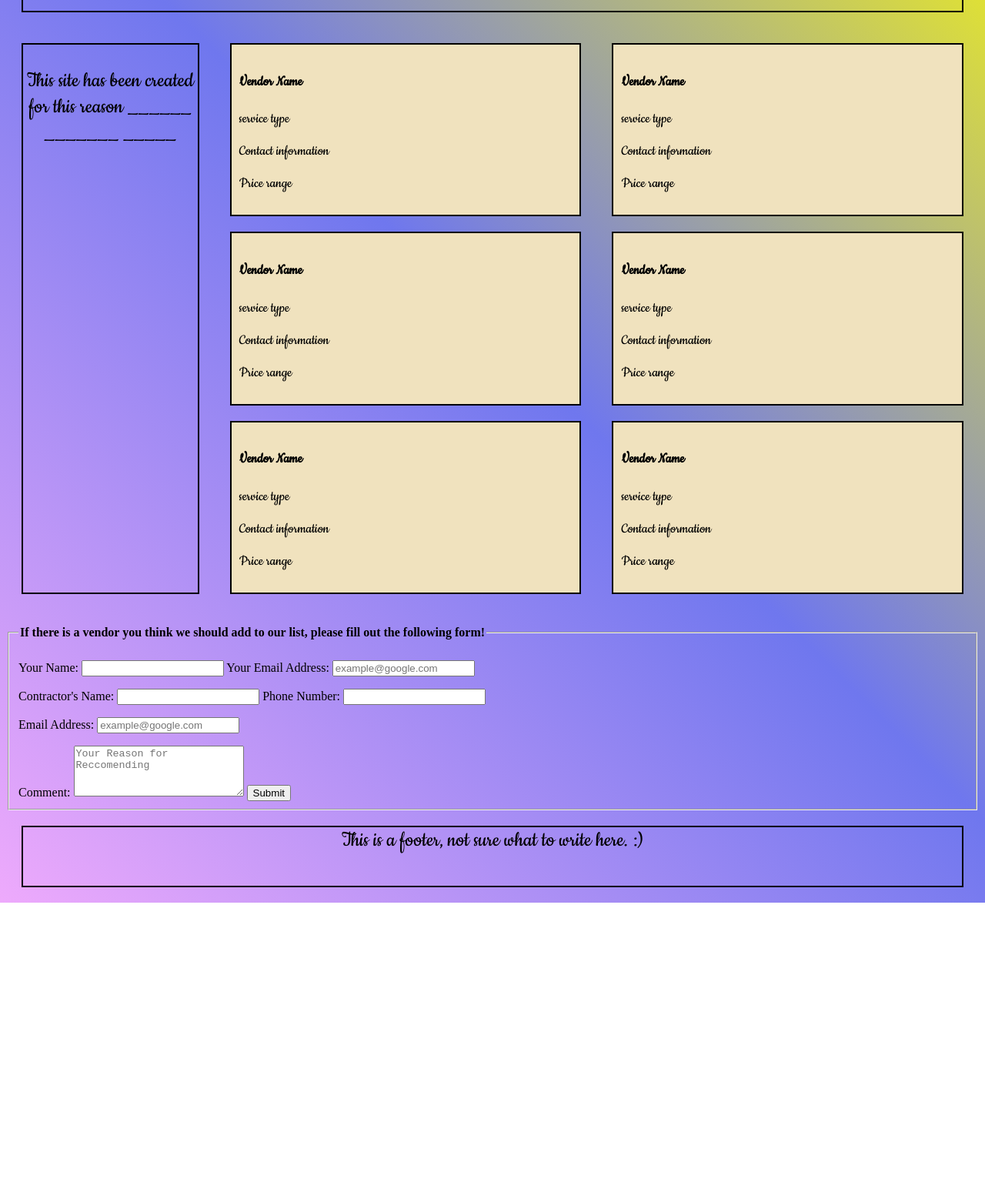
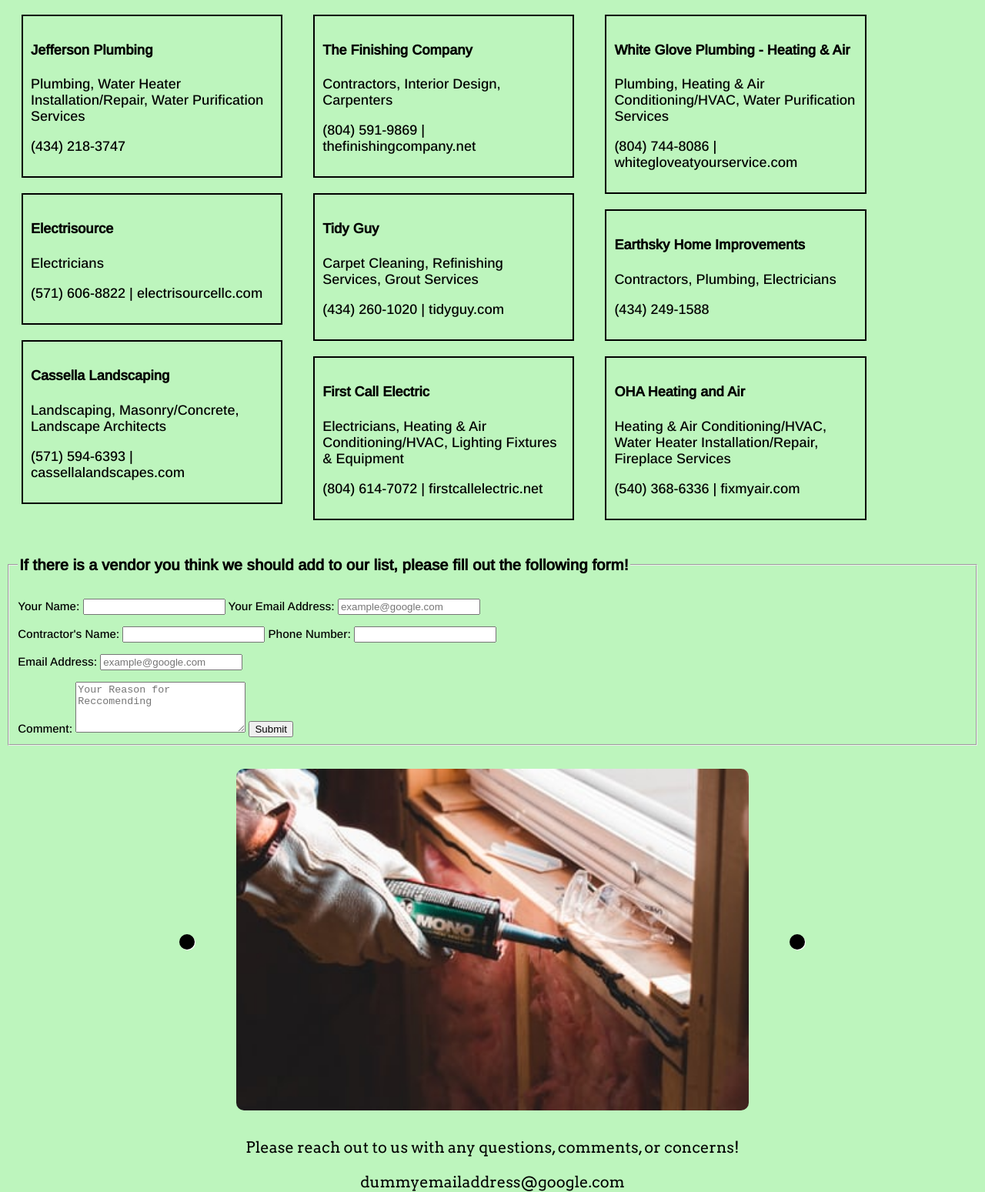
Before and after one commit to tchee9499/contractor_catalog, a plain HTML site: page index.html in a window 1280 px wide. Shown: the part 316-1865 px from the top of the page at 77% size. Before the commit the page ends 1489 px from the top, so only its background shows below. Drawn offline with nearby package versions, Linux system fonts and the light colour scheme.

Commit message:
worked on proj

```diff
--- a/app.js
+++ b/app.js
@@ -1,3 +1,15 @@
+const openButton = document.querySelector("#openModal")
+const modal = document.querySelector("#modal")
+const close = document.querySelector("#close")
+
+const openModal = () => {
+    modal.style.display = "block"
+}
+const closeModal = () => {
+    modal.style.display = "none"
+}
+openButton.addEventListener("click", openModal)
+close.addEventListener("click", closeModal)
 
 
 const scriptURL = "https://script.google.com/macros/s/AKfycbyt3YUU6fMV07Dj1tL-Xxwz6Bn4RHX8S9lzODgQozNLxk0M7epC/exec"
@@ -8,16 +20,40 @@ form.addEventListener('submit', (e) => {
     fetch(scriptURL, { method: 'POST', body: new FormData(form)})
         .then(response => console.log('Success!', response))
         .then(() => {
-            //This is where you write your code
             document.querySelector("#submitter").value = ""
             document.querySelector("#submitters-email").value = ""
             document.querySelector("#vendor-name").value = ""
             document.querySelector("#phone").value = ""
             document.querySelector("#email").value = ""
             document.querySelector("#comment").value = ""
-
-
-            //Do not alter below this line
         })
         .catch(error => console.error('Error!', error.message))
 })
+
+
+let currentImgIndex = 0
+const images = ["images/caulk.jpg", "images/map.jpg", "images/paint.jpg", "images/rr.jpg"]
+const mainImage = document.querySelector("#mainImage")
+const next = document.querySelector(".next")
+
+mainImage.setAttribute("src", images[currentImgIndex])
+
+next.addEventListener("click", () => {
+    if (currentImgIndex >= images.length - 1) {
+        currentImgIndex = 0
+    } else {
+        currentImgIndex += 1
+    }
+    mainImage.setAttribute("src", images[currentImgIndex])
+})
+
+const previous = document.querySelector(".prev")
+
+previous.addEventListener("click", () => {
+    if (currentImgIndex === 0) {
+        currentImgIndex = 3
+    } else {
+        currentImgIndex -= 1
+    }
+    mainImage.setAttribute("src", images[currentImgIndex])
+})
--- a/index.html
+++ b/index.html
@@ -8,60 +8,84 @@
     <link rel="stylesheet" href="./style.css">
     <link rel="preconnect" href="https://fonts.googleapis.com">
     <link rel="preconnect" href="https://fonts.gstatic.com" crossorigin>
-    <link href="https://fonts.googleapis.com/css2?family=Cookie&family=Monoton&display=swap" rel="stylesheet">
+    <link href="https://fonts.googleapis.com/css2?family=Arimo:wght@500&family=Arvo&display=swap" rel="stylesheet">
 </head>
 <body>
 <header>
     <h1>Contractor Catalog</h1>
-    <h4>Your site for finding verified vendors you can trust!</h4>
+    <p>Your site for finding verified vendors you can trust!</p>
 </header>
+<button id="openModal">Click to Learn More About Us!</button>
+        <div id="modal">
+            <div id="modal-textbox">
+                <a id="close" href="#">Close</a>
+                <p>This small directory was created from a need to find reliable and safe contractors in Fluvanna County, Virginia. </p>
+                <p>All info is accurate at time of post. </p>
+                <p>Please reach out to us with any questions, comments, or concerns!</p>
+            </div>
+        </div>
 <div id="description">
-    <p>Here's how to use the site!!</p>
-    <p>Thanks for being here!</p>
+    <p>Need a <span class="bold">dependable</span>, <span class="bold">reliable</span>, and <span class="bold">highly-recommeneded</span> home improvement professional such as a contractor, designer, plumber, HVAC pro, electrician or landscape designer in the Fluvanna County, VA area? </p>
+    <p>Check them all out here!</p>
 </div>
+
 
 <main>
     <div id= "wrapper">
-    <aside><p>This site has been created for this reason ______ _______ _____</p></aside>
+    <!-- <aside><p>This site was created 2021 </p></aside>     -->
         <div class="first-line">
             <div id="first">
-                <h4>Vendor Name</h4>
-                <p>service type</p>
-                <p>Contact information</p>
-                <p>Price range</p>
+                <h4>Jefferson Plumbing</h4>
+                <p>Plumbing, Water Heater Installation/Repair, Water Purification Services</p>
+                <p>(434) 218-3747</p>
             </div>
             <div id="second">
-                <h4>Vendor Name</h4>
-                <p>service type</p>
-                <p>Contact information</p>
-                <p>Price range</p>
+                <h4>Electrisource</h4>
+                <p>Electricians</p>
+                <p>(571) 606-8822   |   electrisourcellc.com</p>
             </div>
             <div id="third">
-                <h4>Vendor Name</h4>
-                <p>service type</p>
-                <p>Contact information</p>
-                <p>Price range</p>
+                <h4>Cassella Landscaping</h4>
+                <p>Landscaping, Masonry/Concrete, Landscape Architects</p>
+                <p>(571) 594-6393 | cassellalandscapes.com</p>
             </div>
         </div>
         <div class="second-line">
             <div id="fourth">
-                <h4>Vendor Name</h4>
-                <p>service type</p>
-                <p>Contact information</p>
-                <p>Price range</p>
+                <h4>The Finishing Company</h4>
+                <p>Contractors, Interior Design, Carpenters</p>
+                <p>(804) 591-9869 | thefinishingcompany.net</p>
             </div>
             <div id="fifth">
-                <h4>Vendor Name</h4>
-                <p>service type</p>
-                <p>Contact information</p>
-                <p>Price range</p>
+                <h4>Tidy Guy</h4>
+                <p>Carpet Cleaning, Refinishing Services, Grout Services</p>
+                <p>(434) 260-1020 | tidyguy.com</p>
             </div>
             <div id="sixth">
-                <h4>Vendor Name</h4>
-                <p>service type</p>
-                <p>Contact information</p>
-                <p>Price range</p>
+                <h4>First Call Electric</h4>
+                <p>Electricians, Heating & Air Conditioning/HVAC, Lighting Fixtures & Equipment</p>
+                <p>(804) 614-7072 | firstcallelectric.net</p>
             </div>
+        </div>
+        <div class="third-line">
+            <div id="seventh">
+                <h4>White Glove Plumbing - Heating & Air</h4>
+                <p>Plumbing, Heating & Air Conditioning/HVAC, Water Purification Services</p>
+                <p>(804) 744-8086 | whitegloveatyourservice.com</p>
+            </div>
+            <div id="eighth">
+                <h4>Earthsky Home Improvements</h4>
+                <p>Contractors, Plumbing, Electricians</p>
+                <p>(434) 249-1588</p>
+            </div>
+            <div id="ninth">
+                <h4>OHA Heating and Air</h4>
+                <p>Heating & Air Conditioning/HVAC, Water Heater Installation/Repair, Fireplace Services</p>
+                <p>(540) 368-6336 | fixmyair.com</p>
+            </div>
+
+
+
         </div>
     </div>
     <form>
@@ -90,7 +114,23 @@
         </fieldset>
     </form>
 </main>
-<footer>This is a footer, not sure what to write here. :)</footer>
+<footer>
+
+    <div class="picture-container">
+        <div class="carousel-button prev">
+          <span class="lnr lnr-chevron-left"></span>
+        </div>
+        <div class="carousel-images">
+          <img id="mainImage"src=""/>
+        </div>
+        <div class="carousel-button next">
+          <span class="lnr lnr-chevron-right"></span>
+        </div>
+      </div>
+
+    <p>Please reach out to us with any questions, comments, or concerns!</p>
+    <p>dummyemailaddress@google.com</p>
+</footer>
 <script src="./app.js"></script>
 </body>
 </html>
--- a/style.css
+++ b/style.css
@@ -2,50 +2,82 @@
     box-sizing: border-box;
 }
 body {
-    background: linear-gradient(45deg, rgb(238, 170, 252),
-     rgb(111, 119, 238), yellow );
+    background-color: rgb(189, 245, 189)
+    /* linear-gradient(45deg, rgb(238, 170, 252),
+     rgb(111, 119, 238), rgb(255, 255, 177) ); */
 }
 
 header {
     border: 2px solid black;
     margin: 5px;
     text-align: center;
-    font-family: 'Monoton', cursive;
+    font-family: 'Arvo', serif;
+    color: white;
+    background-color: rgb(175, 118, 118);
+}
+h1{
+    font-size: 40px;
+}
+#openModal, #modal-textbox{
+    font-family: 'Arvo', serif;
+    font-weight: bold;
+    font-size: 20px;
+}
+#modal {
+	background-color: rgba(0,0,0,0.4);
+	position: fixed;
+	top: 0;
+	left: 0;
+	height: 100%;
+	width: 100%;
+	z-index: 1;
+	overflow: auto;
+	display: none;
+}
+#modal-textbox {
+	background-color: rgb(219, 253, 219);
+	height: 300px;
+	width: 600px;
+	border-radius: 2px;
+	margin: 150px auto;
+	box-shadow: 0 2px 2px rgba(0, 0, 0, 0.2);
 }
 #description{
-    border: 2px solid black;
+    /* border: 2px solid black; */
     margin: 20px;
     text-align: center;
-    font-family: 'Cookie', cursive;
-    font-size: 30px;
+    font-family: 'Arimo', sans-serif;
+    font-size: 20px;
 }
-aside {
-    border: 2px solid black;
-    margin: 20px;
-    text-align: center;
-    font-family: 'Cookie', cursive;
-    font-size: 30px;
-
+.bold {
+    font-weight: bold;
 }
 footer {
-    border: 2px solid black;
+    /* border: 2px solid black; */
     margin: 20px;
     text-align: center;
     height: 10vh;
-    font-family: 'Cookie', cursive;
-    font-size: 30px;
+    font-family: 'Arvo', serif;
+    font-size: 20px;
 }
-#first, #second, #third, #fourth, #fifth, #sixth {
+#first, #second, #third, #fourth, #fifth, #sixth, #seventh, #eighth, #ninth {
     border: 2px solid black;
     margin: 50px 150px;
-    /* overflow: scroll; */
     padding: 10px;
-    background-color: rgb(240, 226, 190);
     transition: 0.3s ease-in-out;
-    font-family: 'Cookie', cursive;
+    font-family: 'Arimo', sans-serif;
+    font-size: 18px;
+}
+form {
+    font-family: 'Arimo', sans-serif;
+    font-size: 15px;
+}
+legend {
     font-size: 20px;
 }
-
+img {
+    max-width: 100%
+}
 #first:hover {
     background-color: rgb(207, 207, 207);
 }
@@ -64,18 +96,51 @@ footer {
 #sixth:hover {
     background-color: rgb(207, 207, 207);
 }
+#seventh:hover {
+    background-color: rgb(207, 207, 207);
+}
+#eighth:hover {
+    background-color: rgb(207, 207, 207);
+}
+#ninth:hover {
+    background-color: rgb(207, 207, 207);
+}
+.picture-container {
+    width: 70%;
+    display: flex;
+    justify-content: space-around;
+    margin: 0 auto;
+  }
+  .carousel-images {
+    width: 80%;
+    /* background: #fa8d8e; */
+    padding: 10px;
+    border-radius: 50px;
+    box-sizing: border-box;
+  }
+  .carousel-images img {
+    width: 100%;
+    border-radius: 10px;
+  }
+
+  .carousel-button {
+    align-self: center;
+    background: black;
+    color: #888;
+    padding: 10px;
+    border-radius: 50%;
+    text-align: center;
+    box-shadow: 1px 1px white;
+  }
 
 @media (min-width: 800px) {
     #wrapper {
         display: flex;
     }
-    aside{
+    .first-line, .second-line, .third-line{
         flex-basis: 30%;
     }
-    .first-line, .second-line{
-        flex-basis: 65%;
-    }
-    #first, #second, #third, #fourth, #fifth, #sixth {
+    #first, #second, #third, #fourth, #fifth, #sixth, #seventh, #eighth, #ninth{
         /* flex-wrap: wrap; */
         margin: 20px;
     }
```
Also changed, not shown: images/caulk.jpg (added), images/kitchen.jpg (added), images/map.jpg (added), images/paint.jpg (added), images/rr.jpg (added), images/saw.jpg (added).
